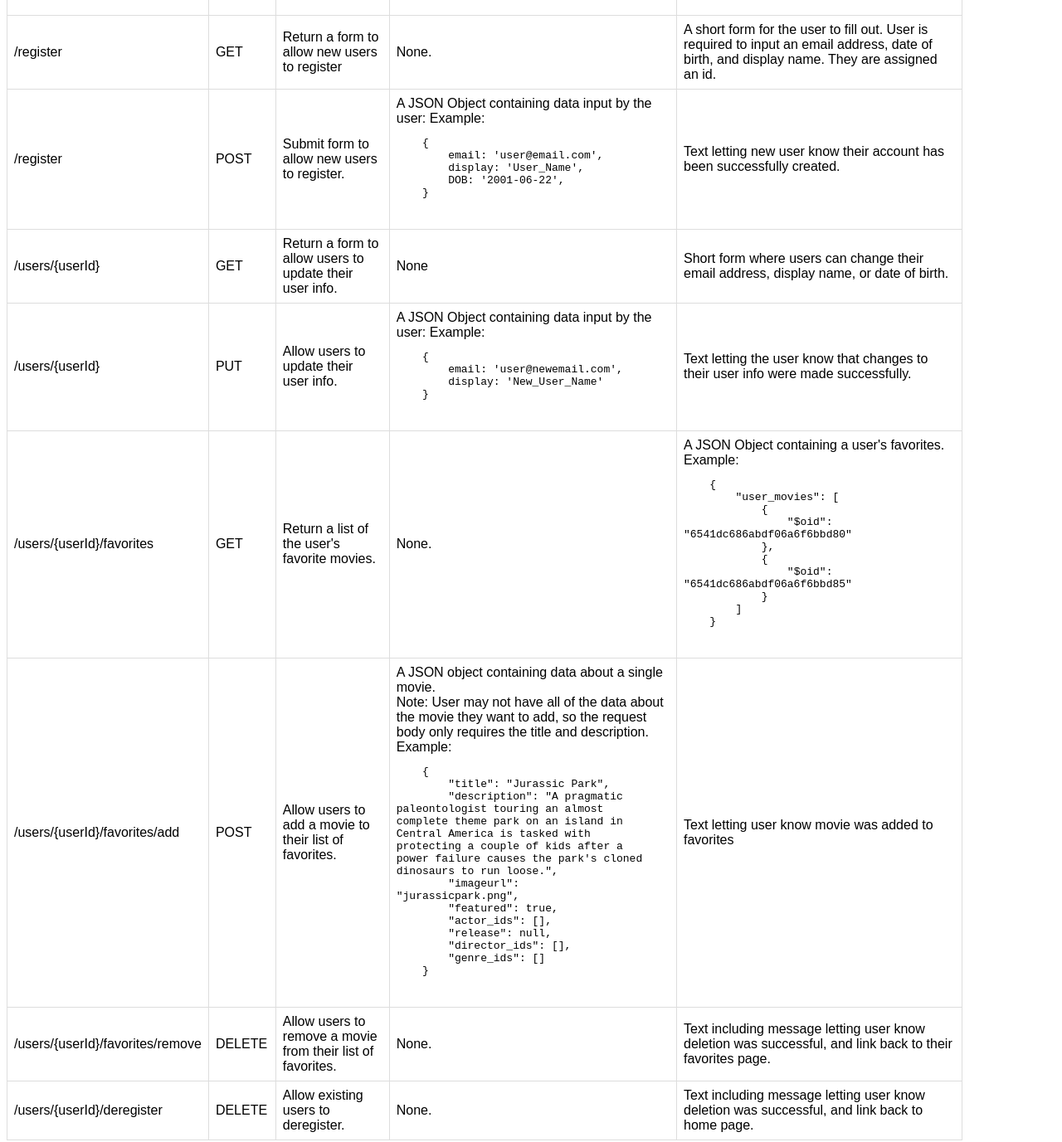
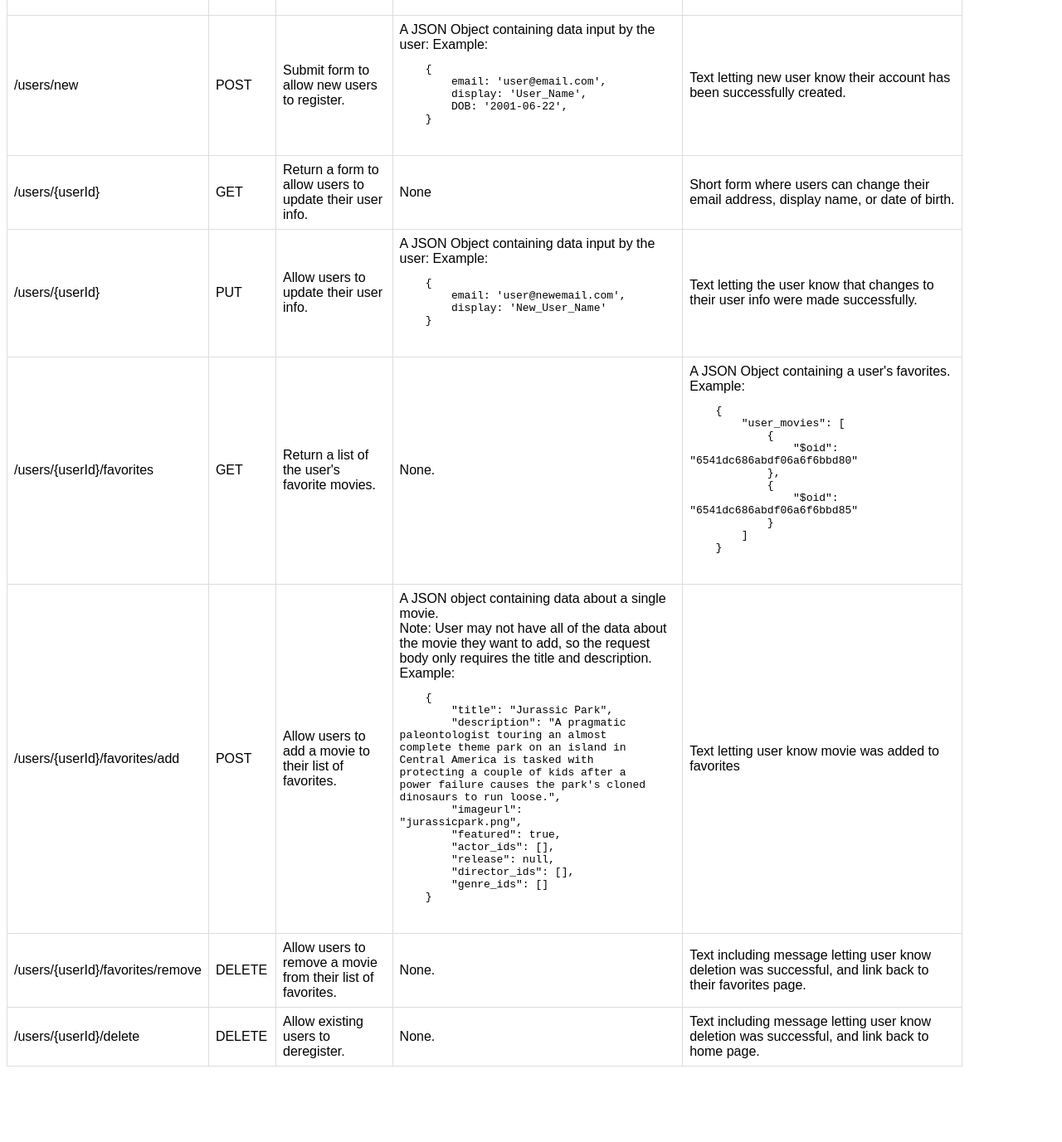
Before and after one commit to RoryV91/movie-api, a website: page public/documentation.html in a window 1280 px wide. Shown: the part 1538-2915 px from the top of the page at 83% size. After the commit the page ends 2832 px from the top, so only its background shows below. Drawn offline with Linux system fonts and the light colour scheme.

Commit message:
Changed routes and doc to reflect changes
-removed GET route /register because irrelevant to backend
-changed DELETE route /deregister to /delete
-changed POST route /register to /users/new

```diff
--- a/public/documentation.html
+++ b/public/documentation.html
@@ -136,15 +136,7 @@
                 </td>
             </tr>
             <tr>
-                <td>/register</td>
-                <td>GET</td>
-                <td>Return a form to allow new users to register</td>
-                <td>None.</td>
-                <td>A short form for the user to fill out. User is required to input an email address, date of birth,
-                    and display name. They are assigned an id.</td>
-            </tr>
-            <tr>
-                <td>/register</td>
+                <td>/users/new</td>
                 <td>POST</td>
                 <td>Submit form to allow new users to register.</td>
                 <td>A JSON Object containing data input by the user: Example: <br>
@@ -229,7 +221,7 @@
                     page.</td>
             </tr>
             <tr>
-                <td>/users/{userId}/deregister</td>
+                <td>/users/{userId}/delete</td>
                 <td>DELETE</td>
                 <td>Allow existing users to deregister.</td>
                 <td>None.</td>
```
Also changed, not shown: index.js (+2 -6 lines).
